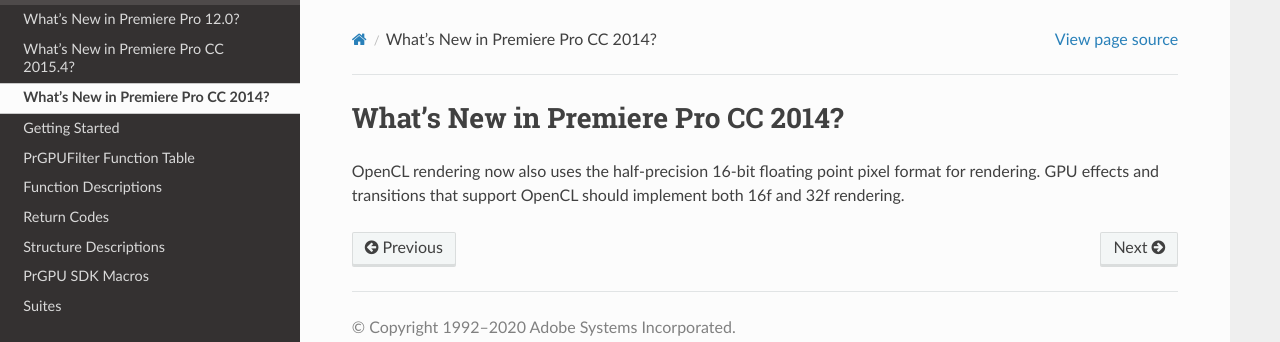
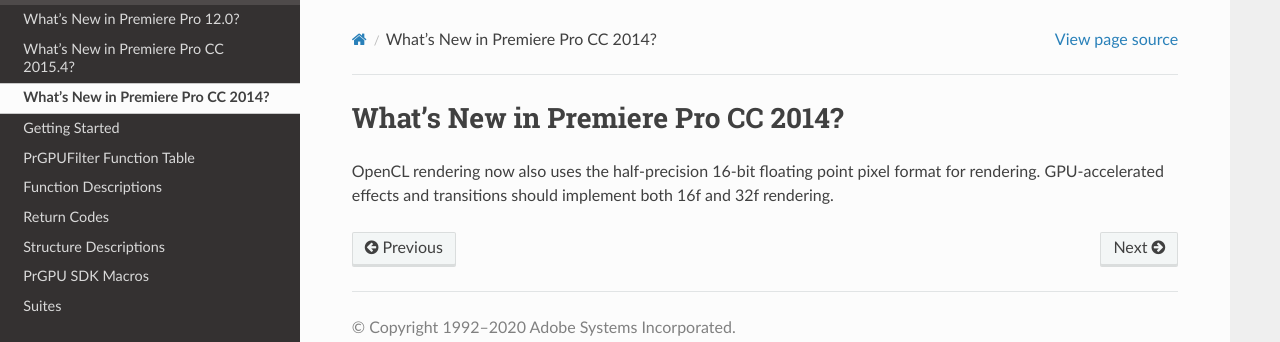
Before and after one commit to docsforadobe/premiere-plugin-guide, a Sphinx documentation site: the page built from docs/gpu-effects-transitions/whats-new-in-ppro-cc2014.rst, in a window 1280 px wide. Shown: the top 342 px of the page. Built offline with Sphinx 7.4.7 and the Read the Docs theme 2.0.0, drawn with Linux system fonts in a browser that asks for light colours.

Commit message:
Doc update
Clarification about half-precision support

```diff
--- a/docs/gpu-effects-transitions/whats-new-in-ppro-cc2014.rst
+++ b/docs/gpu-effects-transitions/whats-new-in-ppro-cc2014.rst
@@ -3,4 +3,4 @@
 What's New in Premiere Pro CC 2014?
 ################################################################################
 
-OpenCL rendering now also uses the half-precision 16-bit floating point pixel format for rendering. GPU effects and transitions that support OpenCL should implement both 16f and 32f rendering.
+OpenCL rendering now also uses the half-precision 16-bit floating point pixel format for rendering. GPU-accelerated effects and transitions should implement both 16f and 32f rendering.
```
